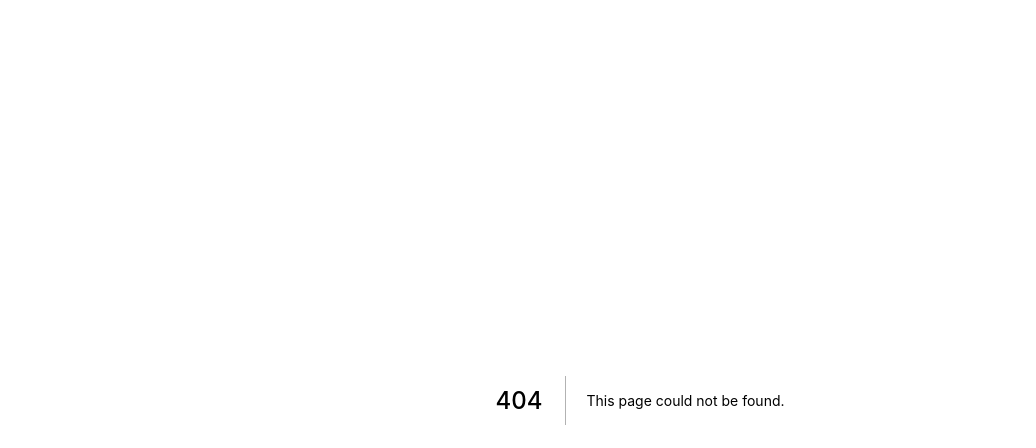
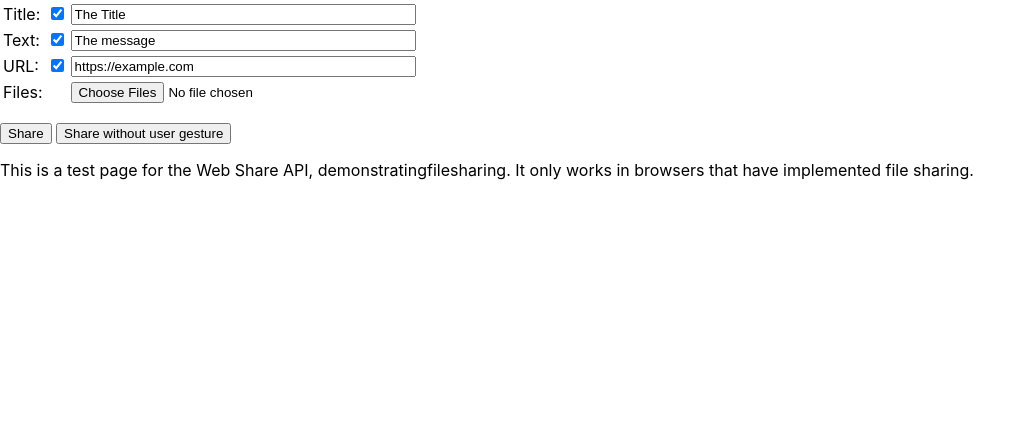
Before and after one commit to Avadh-Qmamu/images-share, a Next.js app: page /share in a window 1280 px wide. Before the commit this address had no page. Shown: the top 448 px of the page, without its empty margins (0-1036 px from the left). Built offline with nearby package versions, Linux system fonts and the light colour scheme.

Commit message:
add new share js file

```diff
--- /dev/null
+++ b/pages/share.js
@@ -0,0 +1,192 @@
+import React from "react";
+
+const share = () => {
+  if (process.browser) {
+    function sleep(delay) {
+      return new Promise((resolve) => {
+        setTimeout(resolve, delay);
+      });
+    }
+
+    function logText(message, isError) {
+      if (isError) console.error(message);
+      else console.log(message);
+
+      const p = document.createElement("p");
+      if (isError) p.setAttribute("class", "error");
+      document.querySelector("#output").appendChild(p);
+      p.appendChild(document.createTextNode(message));
+    }
+
+    function logError(message) {
+      logText(message, true);
+    }
+
+    function setShareButtonsEnabled(enabled) {
+      document.querySelector("#share").disabled = !enabled;
+      document.querySelector("#share-no-gesture").disabled = !enabled;
+    }
+
+    function checkboxChanged(e) {
+      const checkbox = e.target;
+      const textfield = document.querySelector("#" + checkbox.id.split("_")[0]);
+
+      textfield.disabled = !checkbox.checked;
+      if (!checkbox.checked) textfield.value = "";
+    }
+
+    function checkBasicFileShare() {
+      // XXX: There is no straightforward API to do this.
+      // For now, assume that text/plain is supported everywhere.
+      const txt = new Blob(["Hello, world!"], { type: "text/plain" });
+      // XXX: Blob support? https://github.com/w3c/web-share/issues/181
+      const file = new File([txt], "test.txt");
+      return navigator.canShare({ files: [file] });
+    }
+
+    async function testWebShare() {
+      const title_input = document.querySelector("#title");
+      const text_input = document.querySelector("#text");
+      const url_input = document.querySelector("#url");
+      /** @type {HTMLInputElement} */
+      const file_input = document.querySelector("#files");
+
+      const title = title_input.disabled ? undefined : title_input.value;
+      const text = text_input.disabled ? undefined : text_input.value;
+      const url = url_input.disabled ? undefined : url_input.value;
+      const files = file_input.disabled ? undefined : file_input.files;
+
+      if (files && files.length > 0) {
+        if (!navigator.canShare) {
+          logError(
+            "Warning: canShare is not supported. File sharing may not be supported at all."
+          );
+        } else if (!checkBasicFileShare()) {
+          logError("Error: File sharing is not supported in this browser.");
+          setShareButtonsEnabled(true);
+          return;
+        } else if (!navigator.canShare({ files })) {
+          logError("Error: share() does not support the given files");
+          for (const file of files) {
+            logError(
+              `File info: name - ${file.name}, size ${file.size}, type ${file.type}`
+            );
+          }
+          setShareButtonsEnabled(true);
+          return;
+        }
+      }
+
+      setShareButtonsEnabled(false);
+      try {
+        // console.log(window.navigator.share);
+        await navigator.share({ files, title, text, url });
+        logText("Successfully sent share");
+      } catch (error) {
+        logError("Error sharing: " + error);
+      }
+      setShareButtonsEnabled(true);
+    }
+
+    async function testWebShareDelay() {
+      setShareButtonsEnabled(false);
+      await sleep(6000);
+      testWebShare();
+    }
+
+    function onLoad() {
+      // Checkboxes disable and delete textfields.
+      document
+        .querySelector("#title_checkbox")
+        .addEventListener("click", checkboxChanged);
+      document
+        .querySelector("#text_checkbox")
+        .addEventListener("click", checkboxChanged);
+      document
+        .querySelector("#url_checkbox")
+        .addEventListener("click", checkboxChanged);
+
+      document.querySelector("#share").addEventListener("click", testWebShare);
+      document
+        .querySelector("#share-no-gesture")
+        .addEventListener("click", testWebShareDelay);
+
+      //   console.log(navigator.share);
+      //   console.log(window.location.protocol);
+      // if (window.navigator.share === undefined) {
+      //   setShareButtonsEnabled(false);
+      //   if (window.location.protocol === "http:") {
+      //     // navigator.share() is only available in secure contexts.
+      //     window.location.replace(
+      //       window.location.href.replace(/^http:/, "https:")
+      //     );
+      //   } else {
+      //     logError(
+      //       "Error: You need to use a browser that supports this draft " +
+      //         "proposal."
+      //     );
+      //   }
+      // }
+    }
+
+    window.addEventListener("load", onLoad);
+  }
+  return (
+    <>
+      <table>
+        <tr>
+          <td>Title:</td>
+          <td>
+            <input type="checkbox" id="title_checkbox" checked />
+          </td>
+          <td>
+            <input id="title" value="The Title" size="40" />
+          </td>
+        </tr>
+        <tr>
+          <td>Text:</td>
+          <td>
+            <input type="checkbox" id="text_checkbox" checked />
+          </td>
+          <td>
+            <input id="text" value="The message" size="40" />
+          </td>
+        </tr>
+        <tr>
+          <td>URL:</td>
+          <td>
+            <input type="checkbox" id="url_checkbox" checked />
+          </td>
+          <td>
+            <input id="url" value="https://example.com" size="40" />
+          </td>
+        </tr>
+        <tr>
+          <td>Files:</td>
+          <td></td>
+          <td>
+            <input id="files" type="file" multiple />
+          </td>
+        </tr>
+      </table>
+      <p>
+        <input id="share" type="button" value="Share" />{" "}
+        <input
+          id="share-no-gesture"
+          type="button"
+          value="Share without user gesture"
+        />
+      </p>
+      <div id="output"></div>
+      <p>
+        This is a test page for the{" "}
+        <a href="https://w3c.github.io/web-share/">Web Share API</a>,
+        demonstrating
+        <a href="https://w3c.github.io/web-share/#dom-sharedata-files">file</a>
+        sharing. It only works in browsers that have implemented file sharing.
+      </p>
+    </>
+  );
+};
+
+export default share;
```
